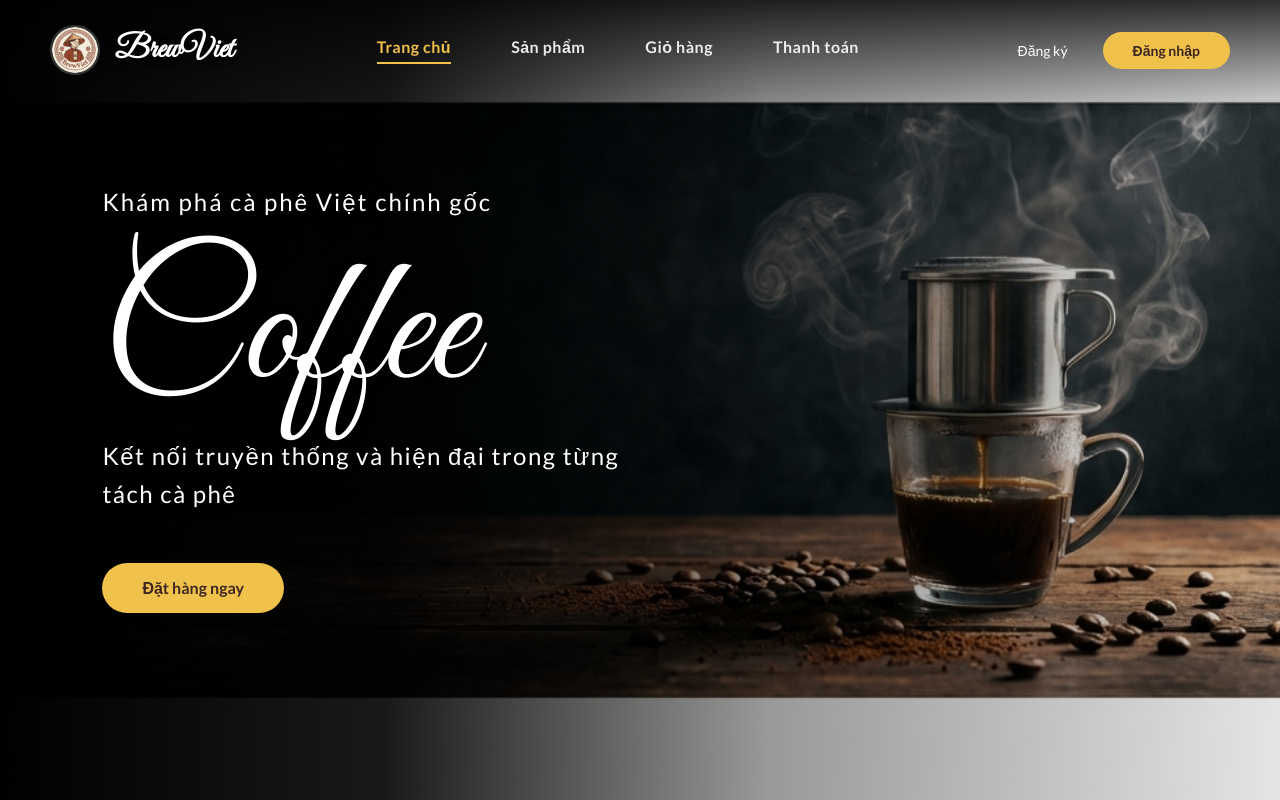
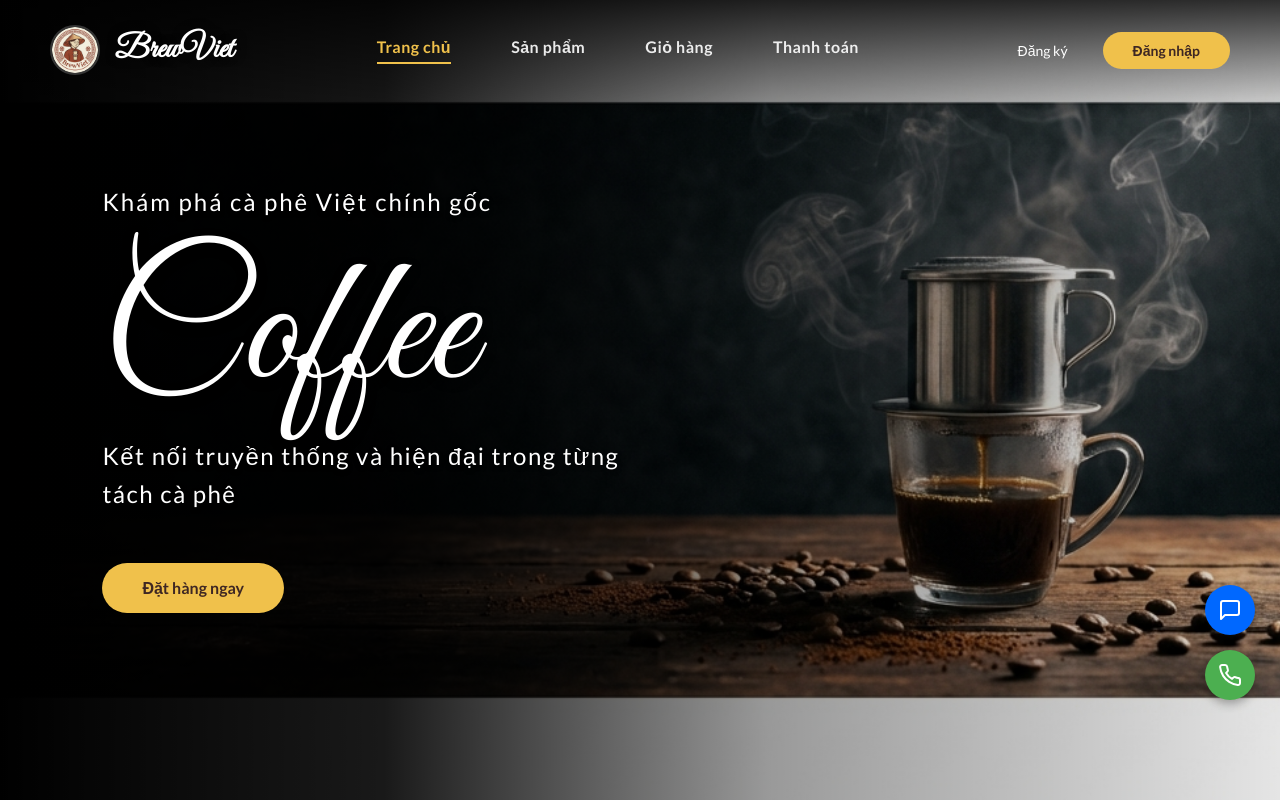
Before and after one commit to wilfierd/coffee-shop-web, a Next.js app: page / in a window 1280 px wide. Shown: the top 800 px of the page. Built offline with nearby package versions, Linux system fonts and the light colour scheme; a web font is replaced by a local one.

Commit message:
add contact, navigation button and nof for cart

```diff
--- /dev/null
+++ b/src/app/components/layout/FloatingControls.js
@@ -0,0 +1,105 @@
+"use client";
+import React, { useState, useEffect } from 'react';
+import Image from 'next/image';
+
+const FloatingControls = () => {
+    const [isVisible, setIsVisible] = useState(false);
+
+    // Toggle Back-to-Top visibility
+    useEffect(() => {
+        const toggleVisibility = () => {
+            if (window.scrollY > 300) {
+                setIsVisible(true);
+            } else {
+                setIsVisible(false);
+            }
+        };
+
+        window.addEventListener("scroll", toggleVisibility);
+        return () => window.removeEventListener("scroll", toggleVisibility);
+    }, []);
+
+    const scrollToTop = () => {
+        window.scrollTo({
+            top: 0,
+            behavior: "smooth"
+        });
+    };
+
+    return (
+        <div style={styles.wrapper}>
+            {/* Contact Group (Phone/Zalo) */}
+            <div style={styles.contactGroup}>
+                <a href="https://zalo.me/0987654321" target="_blank" rel="noopener noreferrer" style={{ ...styles.contactBtn, backgroundColor: '#0068FF' }} title="Chat Zalo">
+                    {/* Zalo Icon (SVG) */}
+                    <svg width="24" height="24" viewBox="0 0 24 24" fill="none" stroke="currentColor" strokeWidth="2" strokeLinecap="round" strokeLinejoin="round">
+                        <path d="M21 15a2 2 0 0 1-2 2H7l-4 4V5a2 2 0 0 1 2-2h14a2 2 0 0 1 2 2z"></path>
+                    </svg>
+                </a>
+                <a href="tel:0987654321" style={{ ...styles.contactBtn, backgroundColor: '#4caf50' }} title="Call Hotline">
+                    {/* Phone Icon (SVG) */}
+                    <svg width="24" height="24" viewBox="0 0 24 24" fill="none" stroke="currentColor" strokeWidth="2" strokeLinecap="round" strokeLinejoin="round">
+                        <path d="M22 16.92v3a2 2 0 0 1-2.18 2 19.79 19.79 0 0 1-8.63-3.07 19.5 19.5 0 0 1-6-6 19.79 19.79 0 0 1-3.07-8.67A2 2 0 0 1 4.11 2h3a2 2 0 0 1 2 1.72 12.84 12.84 0 0 0 .7 2.81 2 2 0 0 1-.45 2.11L8.09 9.91a16 16 0 0 0 6 6l1.27-1.27a2 2 0 0 1 2.11-.45 12.84 12.84 0 0 0 2.81.7A2 2 0 0 1 22 16.92z"></path>
+                    </svg>
+                </a>
+            </div>
+
+            {/* Back to Top */}
+            <div className={`back-to-top ${isVisible ? 'visible' : ''}`} style={{ transition: 'opacity 0.3s', opacity: isVisible ? 1 : 0, pointerEvents: isVisible ? 'auto' : 'none' }}>
+                <button onClick={scrollToTop} style={styles.backToTopBtn} title="Back to Top">
+                    <svg width="24" height="24" viewBox="0 0 24 24" fill="none" stroke="currentColor" strokeWidth="2" strokeLinecap="round" strokeLinejoin="round">
+                        <polyline points="18 15 12 9 6 15"></polyline>
+                    </svg>
+                </button>
+            </div>
+        </div>
+    );
+};
+
+const styles = {
+    wrapper: {
+        position: 'fixed',
+        bottom: '30px',
+        right: '25px',
+        zIndex: 9999,
+        display: 'flex',
+        flexDirection: 'column',
+        gap: '15px',
+        alignItems: 'center',
+    },
+    contactGroup: {
+        display: 'flex',
+        flexDirection: 'column',
+        gap: '15px',
+        marginBottom: '5px',
+    },
+    contactBtn: {
+        display: 'flex',
+        alignItems: 'center',
+        justifyContent: 'center',
+        width: '50px',
+        height: '50px',
+        borderRadius: '50%',
+        color: '#fff',
+        textDecoration: 'none',
+        boxShadow: '0 4px 10px rgba(0,0,0,0.3)',
+        transition: 'transform 0.2s',
+        animation: 'pulse 2s infinite',
+    },
+    backToTopBtn: {
+        width: '50px',
+        height: '50px',
+        borderRadius: '50%',
+        backgroundColor: '#333',
+        color: '#fff',
+        border: 'none',
+        display: 'flex',
+        alignItems: 'center',
+        justifyContent: 'center',
+        cursor: 'pointer',
+        boxShadow: '0 4px 10px rgba(0,0,0,0.3)',
+        transition: 'transform 0.3s, background-color 0.3s',
+    }
+};
+
+export default FloatingControls;
--- a/src/app/components/layout/Header.js
+++ b/src/app/components/layout/Header.js
@@ -5,9 +5,14 @@ import Link from 'next/link';
 import { usePathname } from 'next/navigation';
 import styles from './Header.module.css';
 
+import { useCart } from '../../context/CartContext';
+
 export default function Header() {
     const [isMenuOpen, setIsMenuOpen] = useState(false);
     const pathname = usePathname();
+    const { cartItems } = useCart();
+
+    const totalItems = cartItems.reduce((total, item) => total + item.quantity, 0);
 
     const toggleMenu = () => {
         setIsMenuOpen(!isMenuOpen);
@@ -38,7 +43,12 @@ export default function Header() {
                 <nav className={`${styles.nav} ${isMenuOpen ? styles.navOpen : ''}`}>
                     <Link href="/" className={`${styles.navLink} ${pathname === '/' ? styles.navLinkActive : ''}`} onClick={() => setIsMenuOpen(false)}>Trang chủ</Link>
                     <Link href="/products" className={`${styles.navLink} ${pathname === '/products' ? styles.navLinkActive : ''}`} onClick={() => setIsMenuOpen(false)}>Sản phẩm</Link>
-                    <Link href="/cart" className={`${styles.navLink} ${pathname === '/cart' ? styles.navLinkActive : ''}`} onClick={() => setIsMenuOpen(false)}>Giỏ hàng</Link>
+                    <Link href="/cart" className={`${styles.navLink} ${pathname === '/cart' ? styles.navLinkActive : ''}`} onClick={() => setIsMenuOpen(false)}>
+                        Giỏ hàng
+                        {totalItems > 0 && (
+                            <span className={styles.cartBadge}>{totalItems}</span>
+                        )}
+                    </Link>
                     <Link href="/checkout" className={`${styles.navLink} ${pathname === '/checkout' ? styles.navLinkActive : ''}`} onClick={() => setIsMenuOpen(false)}>Thanh toán</Link>
                 </nav>
                 <div className={styles.actions}>
--- a/src/app/components/layout/Header.module.css
+++ b/src/app/components/layout/Header.module.css
@@ -105,6 +105,23 @@
      padding-bottom: 5px;
  }
 
+ .cartBadge {
+     position: absolute;
+     top: -8px;
+     right: -12px;
+     background-color: #c62828;
+     color: #fff;
+     font-size: 10px;
+     font-weight: 700;
+     width: 18px;
+     height: 18px;
+     border-radius: 50%;
+     display: flex;
+     align-items: center;
+     justify-content: center;
+     /* border: 1px solid #fff; removed for modern look */
+ }
+
  .actions {
      display: flex;
      align-items: center;
--- a/src/app/layout.js
+++ b/src/app/layout.js
@@ -2,6 +2,7 @@ import { Playfair_Display, Lato, Great_Vibes } from "next/font/google";
 import "./globals.css";
 import Header from "./components/layout/Header";
 import Footer from "./components/layout/Footer";
+import FloatingControls from "./components/layout/FloatingControls";
 
 const playfair = Playfair_Display({
   subsets: ["latin"],
@@ -41,6 +42,7 @@ export default function RootLayout({ children }) {
           <Header />
           <main>{children}</main>
           <Footer />
+          <FloatingControls />
         </CartProvider>
       </body>
     </html>
```
